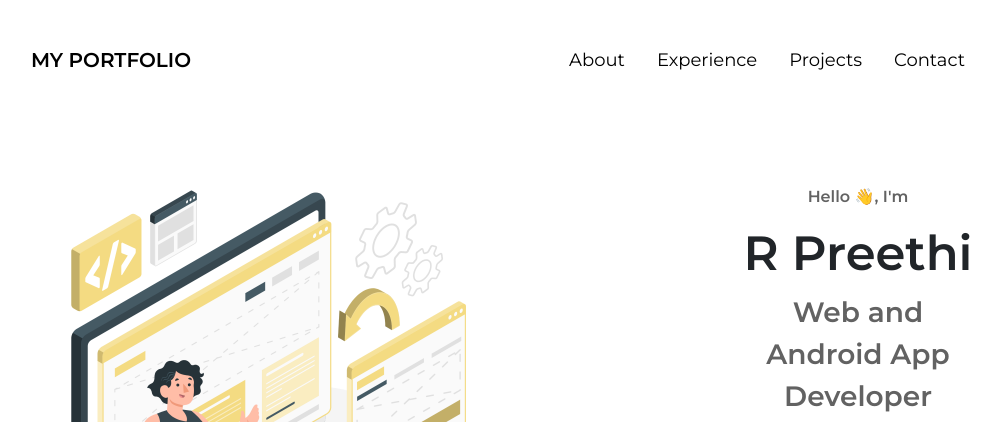
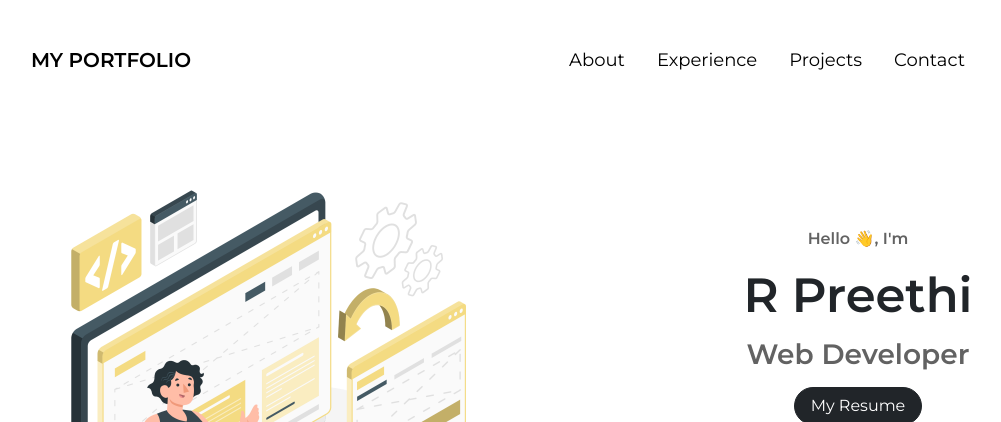
Before and after one commit to Pree46/Portfolio, a website: page index.html in a window 1280 px wide. Shown: the top 422 px of the page, without its empty margins (142-1143 px from the left). Drawn offline with nearby package versions, Linux system fonts and the light colour scheme.

Commit message:
Update index.html

```diff
--- a/index.html
+++ b/index.html
@@ -50,7 +50,7 @@
         <div class="profile-text">
             <p class="profile_p1">Hello 👋, I'm</p>
             <h1 class="title">R Preethi</h1>
-            <p class="profile_p2">Web and Android App Developer</p>
+            <p class="profile_p2">Web Developer</p>
             <div class="btn-container">
                 <button class="btn btn-dark rounded-pill px-3" onclick="window.open('files/myResume.pdf')">My Resume</button>
                 <button class="btn btn-light rounded-pill px-3" onclick="location.href='./#contact'">Contact Me</button>
```
